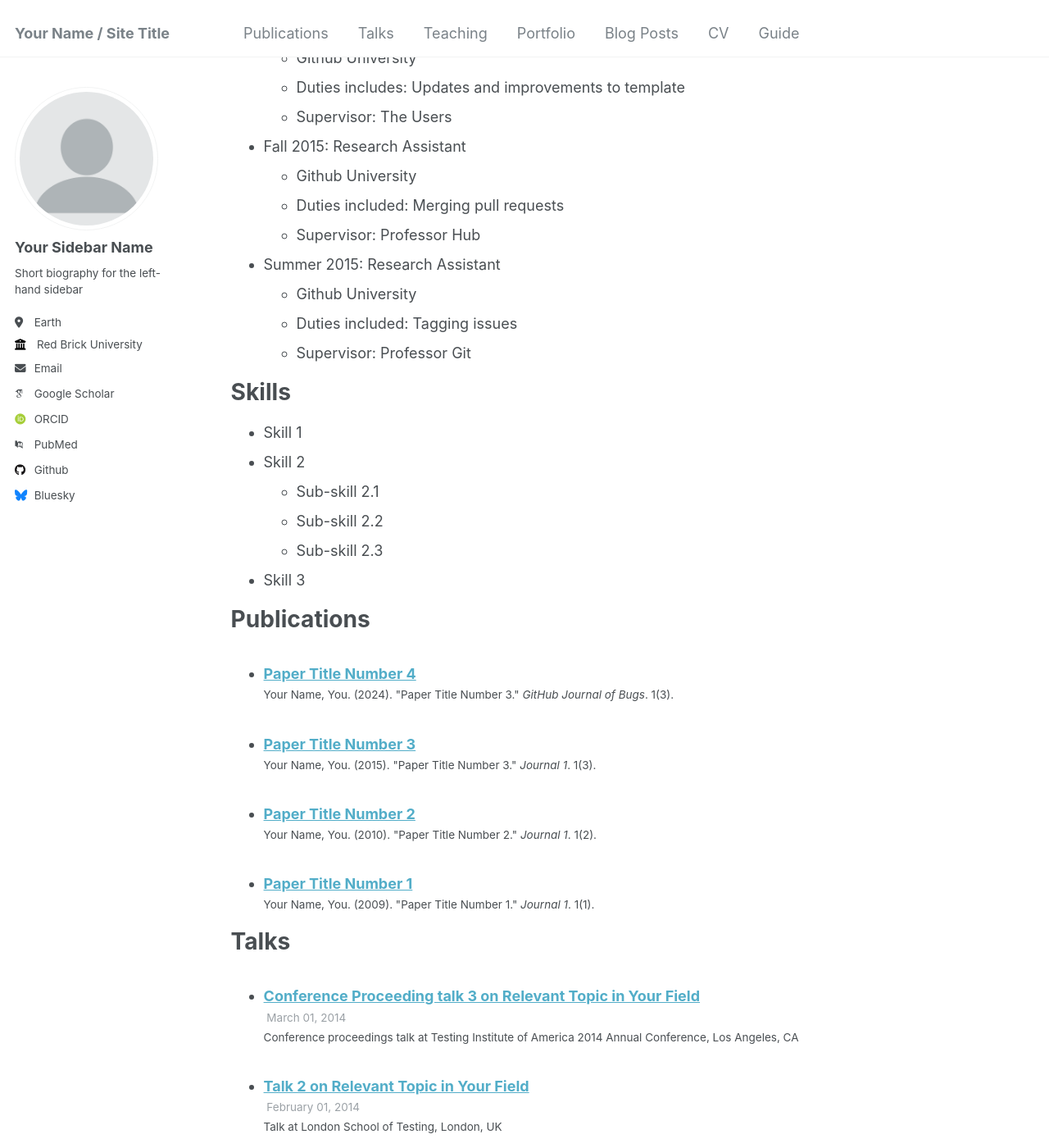
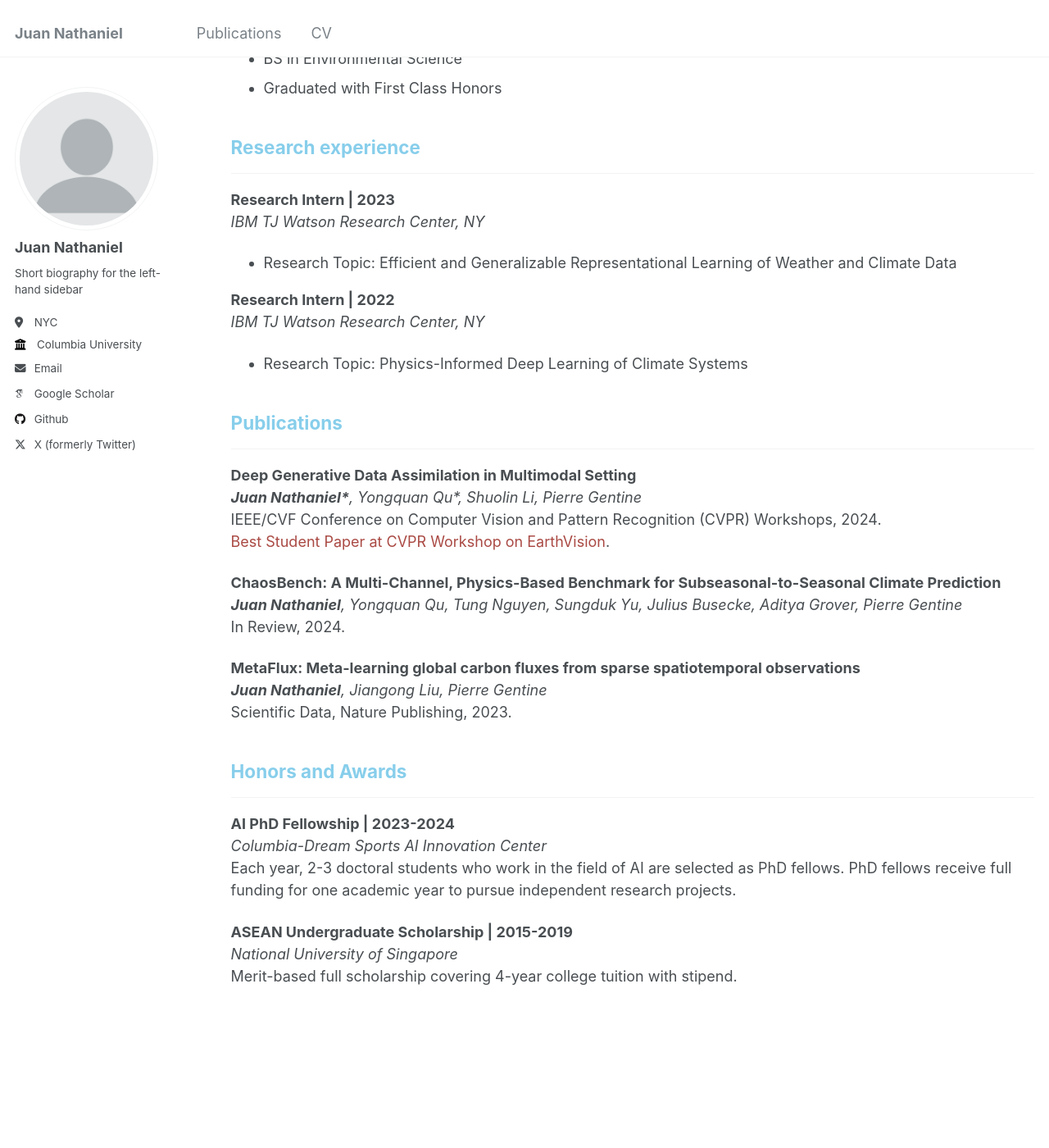
Before and after one commit to juannat7/juannat7.github.io, a Jekyll site: the page built from _pages/cv.md, in a window 1280 px wide and 1400 px high, scrolled down 348 px. Shown: the whole window at 82% size. Built offline with Jekyll 4.4.1, drawn with Linux system fonts in a browser that asks for light colours; some web fonts are replaced; some of the changed text lies outside the part shown.

Commit message:
first version

```diff
--- a/_config.yml
+++ b/_config.yml
@@ -8,13 +8,13 @@
 
 # Basic Site Settings
 locale                   : "en-US"
-title                    : "Your Name / Site Title"
+title                    : "Juan Nathaniel"
 title_separator          : "-"
-name                     : &name "Your Name"
+name                     : &name "Juan Nathaniel"
 description              : &description "personal description"
-url                      : https://academicpages.github.io # the base hostname & protocol for your site e.g. "https://mmistakes.github.io"
+url                      : https://juannat7.github.io # the base hostname & protocol for your site e.g. "https://mmistakes.github.io"
 baseurl                  : "" # the subpath of your site, e.g. "/blog"
-repository               : "academicpages/academicpages.github.io"
+repository               : "juannat7/juannat7.github.io"
 
 # Site Author - The following control what appear as part of the author content on the side bar.
 #               If a field is blank the icon and link will not appear, otherwise it will be shown.
@@ -22,33 +22,28 @@ repository               : "academicpages/academicpages.github.io"
 author:
   # Biographic information
   avatar           : "profile.png"
-  name             : "Your Sidebar Name"
+  name             : "Juan Nathaniel"
   pronouns         : # example: "she/her"
   bio              : "Short biography for the left-hand sidebar"
-  location         : "Earth"
-  employer         : "Red Brick University"
+  location         : "NYC"
+  employer         : "Columbia University"
   uri              : # URL
-  email            : "none@example.org"
+  email            : "jn2808@columbia.edu"
 
   # Academic websites
   arxiv            : # URL - Update with the correct link to your profile
-  googlescholar    : "https://scholar.google.com/citations?user=PS_CX0AAAAAJ"
-  impactstory      : # URL
-  orcid            : "http://orcid.org/yourorcidurl"
-  semantic         : # URL
-  pubmed           : "https://www.ncbi.nlm.nih.gov/pubmed/?term=john+snow"
-  researchgate     : # URL
+  googlescholar    : "https://scholar.google.com/citations?user=CIPv2JQAAAAJ"
 
   # Repositories and software development
   bitbucket        : # Username - Update with your username on the site
   codepen          : # Username
   dribbble         : # Username
-  github           : "academicpages"
+  github           : "juannat7"
   kaggle           : # Username
   stackoverflow    : # User number or user number and name (i.e., use "1" or "1/jeff-atwood")
 
   # Social media
-  bluesky          : "bsky.app" # Replace this with you Bluesky username
+  bluesky          : # Replace this with you Bluesky username
   facebook         : # Username
   flickr           : # Username
   foursquare       : # Username
@@ -65,7 +60,7 @@ author:
   steam            : # Username
   telegram         : # URL
   tumblr           : # Username
-  twitter          : # Username for X / Twitter
+  twitter          : juannat7 # Username for X / Twitter
   vine             : # Username
   weibo            : # Username
   wikipedia        : # Username
--- a/_pages/cv.md
+++ b/_pages/cv.md
@@ -9,56 +9,58 @@ redirect_from:
 
 {% include base_path %}
 
-Education
-======
-* Ph.D in Version Control Theory, GitHub University, 2018 (expected)
-* M.S. in Jekyll, GitHub University, 2014
-* B.S. in GitHub, GitHub University, 2012
+<!-- Education
+====== -->
+<h2 style="color:#87CEEB">Education</h2>
 
-Work experience
-======
-* Spring 2024: Academic Pages Collaborator
-  * Github University
-  * Duties includes: Updates and improvements to template
-  * Supervisor: The Users
+**Columbia University | 2021-Present**
+  * PhD in Earth and Environmental Engineering, 2026 (expected)
+  * MS in Earth and Environmental Engineering, 2022
 
-* Fall 2015: Research Assistant
-  * Github University
-  * Duties included: Merging pull requests
-  * Supervisor: Professor Hub
+**National University of Singapore | 2015-2019**
+  * BS in Environmental Science
+  * Graduated with First Class Honors
 
-* Summer 2015: Research Assistant
-  * Github University
-  * Duties included: Tagging issues
-  * Supervisor: Professor Git
+<!-- Research experience
+====== -->
+<h2 style="color:#87CEEB">Research experience</h2>
+<hr>
 
-Skills
-======
-* Skill 1
-* Skill 2
-  * Sub-skill 2.1
-  * Sub-skill 2.2
-  * Sub-skill 2.3
-* Skill 3
+**Research Intern | 2023**
+*IBM TJ Watson Research Center, NY*
+  * Research Topic: Efficient and Generalizable Representational Learning of Weather and Climate Data
 
-Publications
-======
-  <ul>{% for post in site.publications reversed %}
-    {% include archive-single-cv.html %}
-  {% endfor %}</ul>
+**Research Intern | 2022**
+*IBM TJ Watson Research Center, NY*
+  * Research Topic: Physics-Informed Deep Learning of Climate Systems
 
-Talks
-======
-  <ul>{% for post in site.talks reversed %}
-    {% include archive-single-talk-cv.html  %}
-  {% endfor %}</ul>
+<!-- Publications
+====== -->
+<h2 style="color:#87CEEB">Publications</h2>
+<hr>
 
-Teaching
-======
-  <ul>{% for post in site.teaching reversed %}
-    {% include archive-single-cv.html %}
-  {% endfor %}</ul>
+**Deep Generative Data Assimilation in Multimodal Setting**
+*__Juan Nathaniel\*__, Yongquan Qu\*, Shuolin Li, Pierre Gentine*
+IEEE/CVF Conference on Computer Vision and Pattern Recognition (CVPR) Workshops, 2024.
+<span style="color:#AA4A44">Best Student Paper at CVPR Workshop on EarthVision</span>.
 
-Service and leadership
-======
-* Currently signed in to 43 different slack teams
+**ChaosBench: A Multi-Channel, Physics-Based Benchmark for Subseasonal-to-Seasonal Climate Prediction**
+*__Juan Nathaniel__, Yongquan Qu, Tung Nguyen, Sungduk Yu, Julius Busecke, Aditya Grover, Pierre Gentine*
+In Review, 2024.
+
+**MetaFlux: Meta-learning global carbon fluxes from sparse spatiotemporal observations**
+*__Juan Nathaniel__, Jiangong Liu, Pierre Gentine*
+Scientific Data, Nature Publishing, 2023.
+
+<!-- Honors and Awards
+====== -->
+<h2 style="color:#87CEEB">Honors and Awards</h2>
+<hr>
+
+**AI PhD Fellowship | 2023-2024**
+*Columbia-Dream Sports AI Innovation Center*
+Each year, 2-3 doctoral students who work in the field of AI are selected as PhD fellows. PhD fellows receive full funding for one academic year to pursue independent research projects.
+
+**ASEAN Undergraduate Scholarship | 2015-2019**
+*National University of Singapore*
+Merit-based full scholarship covering 4-year college tuition with stipend.
--- a/_publications/2009-10-01-paper-title-number-1.md
+++ /dev/null
@@ -1,14 +0,0 @@
----
-title: "Paper Title Number 1"
-collection: publications
-category: manuscripts
-permalink: /publication/2009-10-01-paper-title-number-1
-excerpt: 'This paper is about the number 1. The number 2 is left for future work.'
-date: 2009-10-01
-venue: 'Journal 1'
-slidesurl: 'http://academicpages.github.io/files/slides1.pdf'
-paperurl: 'http://academicpages.github.io/files/paper1.pdf'
-citation: 'Your Name, You. (2009). &quot;Paper Title Number 1.&quot; <i>Journal 1</i>. 1(1).'
----
-
-The contents above will be part of a list of publications, if the user clicks the link for the publication than the contents of section will be rendered as a full page, allowing you to provide more information about the paper for the reader. When publications are displayed as a single page, the contents of the above "citation" field will automatically be included below this section in a smaller font.
--- a/_publications/2010-10-01-paper-title-number-2.md
+++ /dev/null
@@ -1,14 +0,0 @@
----
-title: "Paper Title Number 2"
-collection: publications
-category: manuscripts
-permalink: /publication/2010-10-01-paper-title-number-2
-excerpt: 'This paper is about the number 2. The number 3 is left for future work.'
-date: 2010-10-01
-venue: 'Journal 1'
-slidesurl: 'http://academicpages.github.io/files/slides2.pdf'
-paperurl: 'http://academicpages.github.io/files/paper2.pdf'
-citation: 'Your Name, You. (2010). &quot;Paper Title Number 2.&quot; <i>Journal 1</i>. 1(2).'
----
-
-The contents above will be part of a list of publications, if the user clicks the link for the publication than the contents of section will be rendered as a full page, allowing you to provide more information about the paper for the reader. When publications are displayed as a single page, the contents of the above "citation" field will automatically be included below this section in a smaller font.
--- a/_publications/2015-10-01-paper-title-number-3.md
+++ /dev/null
@@ -1,14 +0,0 @@
----
-title: "Paper Title Number 3"
-collection: publications
-category: manuscripts
-permalink: /publication/2015-10-01-paper-title-number-3
-excerpt: 'This paper is about the number 3. The number 4 is left for future work.'
-date: 2015-10-01
-venue: 'Journal 1'
-slidesurl: 'http://academicpages.github.io/files/slides3.pdf'
-paperurl: 'http://academicpages.github.io/files/paper3.pdf'
-citation: 'Your Name, You. (2015). &quot;Paper Title Number 3.&quot; <i>Journal 1</i>. 1(3).'
----
-
-The contents above will be part of a list of publications, if the user clicks the link for the publication than the contents of section will be rendered as a full page, allowing you to provide more information about the paper for the reader. When publications are displayed as a single page, the contents of the above "citation" field will automatically be included below this section in a smaller font.
--- a/_publications/2024-02-17-paper-title-number-4.md
+++ /dev/null
@@ -1,13 +0,0 @@
----
-title: "Paper Title Number 4"
-collection: publications
-category: conferences
-permalink: /publication/2024-02-17-paper-title-number-4
-excerpt: 'This paper is about fixing template issue #693.'
-date: 2024-02-17
-venue: 'GitHub Journal of Bugs'
-paperurl: 'http://academicpages.github.io/files/paper3.pdf'
-citation: 'Your Name, You. (2024). &quot;Paper Title Number 3.&quot; <i>GitHub Journal of Bugs</i>. 1(3).'
----
-
-The contents above will be part of a list of publications, if the user clicks the link for the publication than the contents of section will be rendered as a full page, allowing you to provide more information about the paper for the reader. When publications are displayed as a single page, the contents of the above "citation" field will automatically be included below this section in a smaller font.
```
Also changed, not shown: _data/navigation.yml (+10 -10 lines), _includes/archive-single.html (+15 -39 lines), _publications/chaosbench.md (added, +12 -0 lines), _publications/metaflux.md (added, +13 -0 lines), _publications/slams.md (added, +14 -0 lines).
